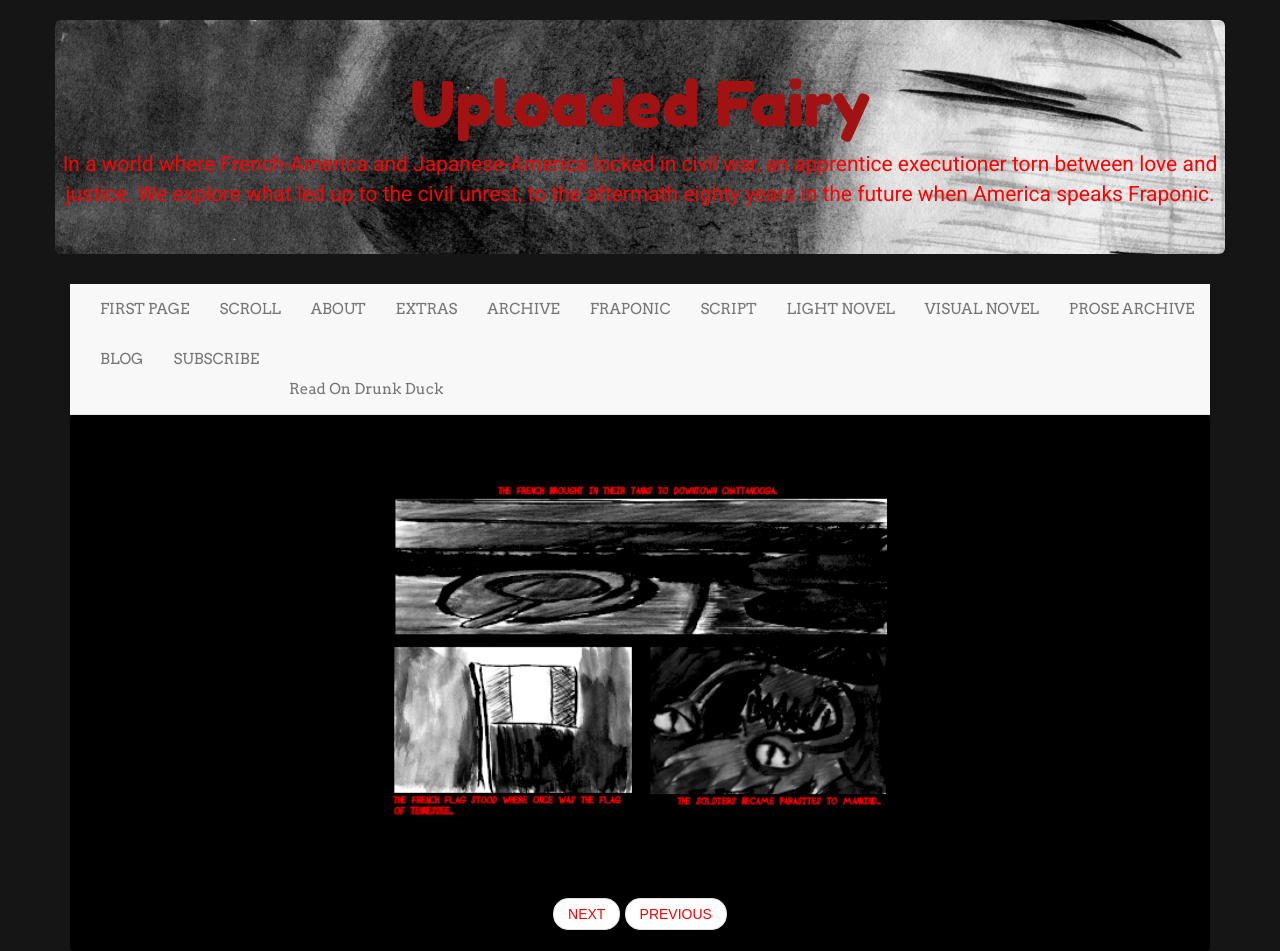
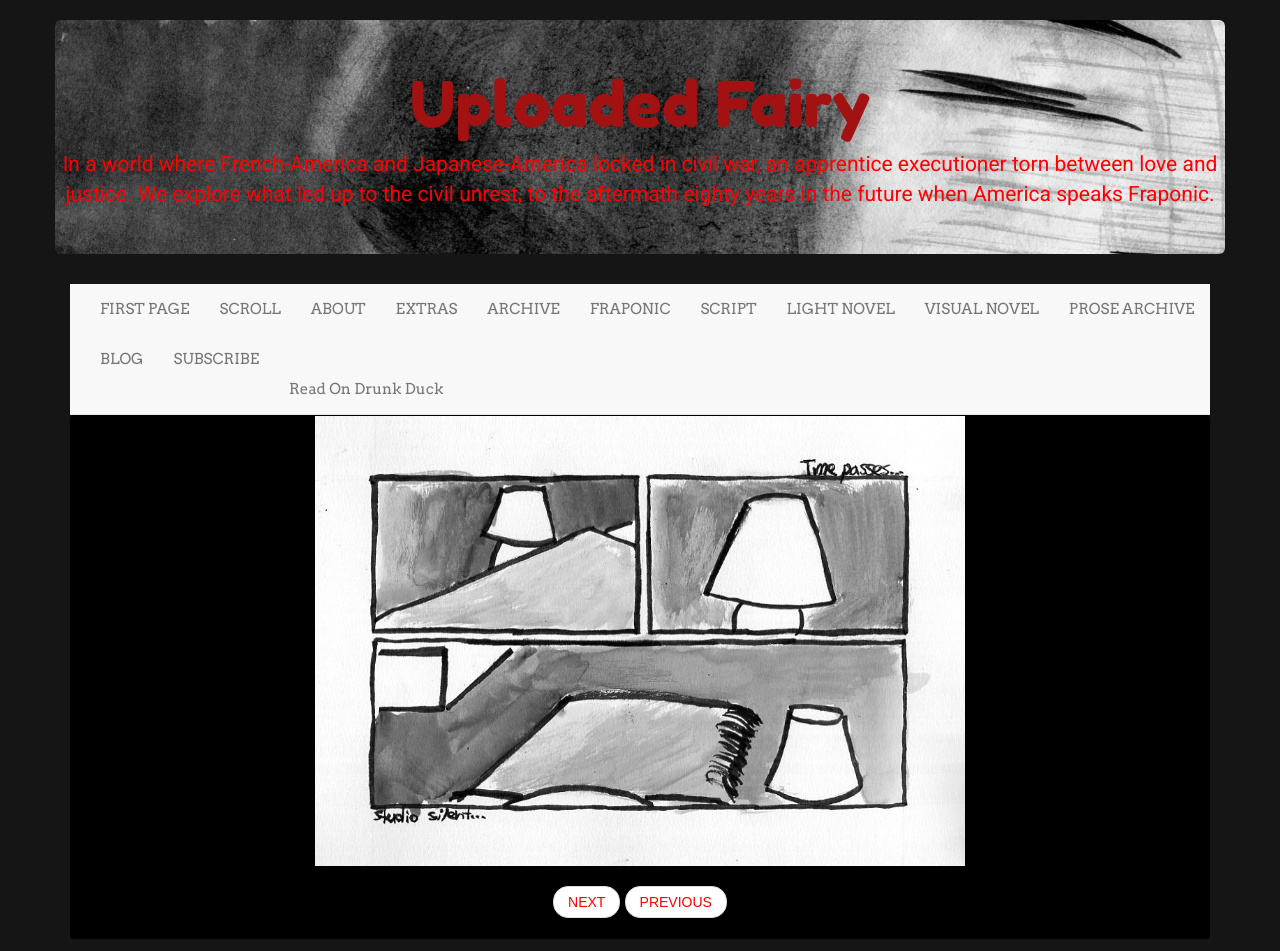
Before and after one commit to LWFlouisa/UploadedFairy, a Jekyll site: the page built from _posts/2021-08-14-page11.md, in a window 1280 px wide. Built offline with Jekyll 4.4.1, drawn with Linux system fonts in a browser that asks for light colours; nearby versions of some CDN libraries.

Commit message:
Update 2021-08-14-page11.md

```diff
--- a/_posts/2021-08-14-page11.md
+++ b/_posts/2021-08-14-page11.md
@@ -5,4 +5,4 @@ title: The Parasites Of Mankind
 categories: page
 permalink: /011
 ---
-![PAGE ELEVEN]({{ site.url }}/pages/pagetest11.png)
+![PAGE ELEVEN]({{ site.url }}/finished_pages/page11.jpg)
```
